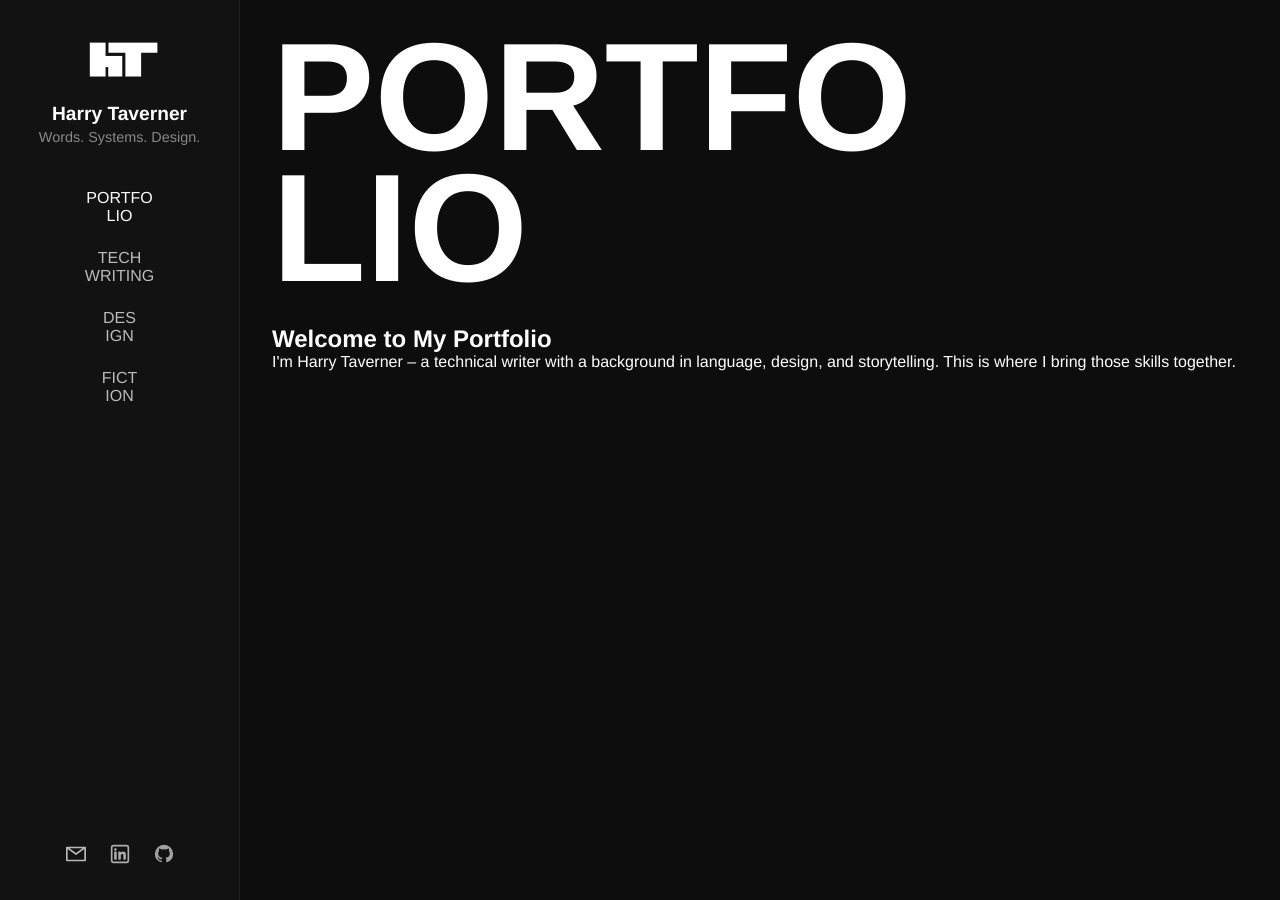
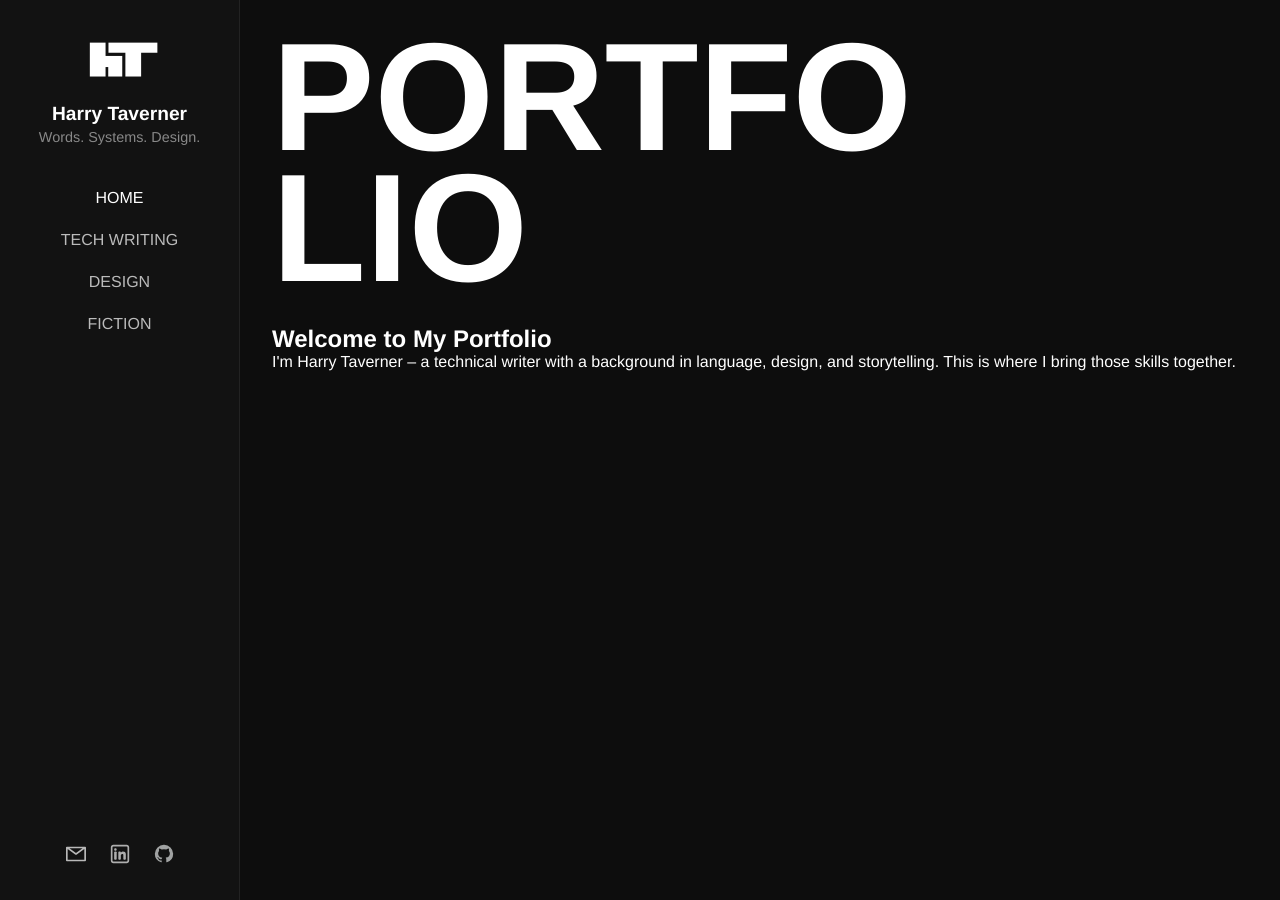
Before and after one commit to htaverner/Portfo-lio, a Jekyll site: the page built from index.html, in a window 1280 px wide. Built offline with Jekyll 4.4.1, drawn with Linux system fonts in a browser that asks for light colours.

Commit message:
Sidebar Restyle

```diff
--- a/_layouts/default.html
+++ b/_layouts/default.html
@@ -25,10 +25,10 @@
         <div id="tagline">Words. Systems. Design.</div>
         <nav>
           <ul>
-            <li data-section="home" class="active">PORTFO<br/>LIO</li>
-            <li data-section="tech">TECH<br/>WRITING</li>
-            <li data-section="design">DES<br/>IGN</li>
-            <li data-section="fiction">FICT<br/>ION</li>
+            <li data-section="home" class="active">HOME</li>
+            <li data-section="tech">TECH WRITING</li>
+            <li data-section="design">DESIGN</li>
+            <li data-section="fiction">FICTION</li>
           </ul>
         </nav>
       </div>
```
Also changed, not shown: 2 other files.
